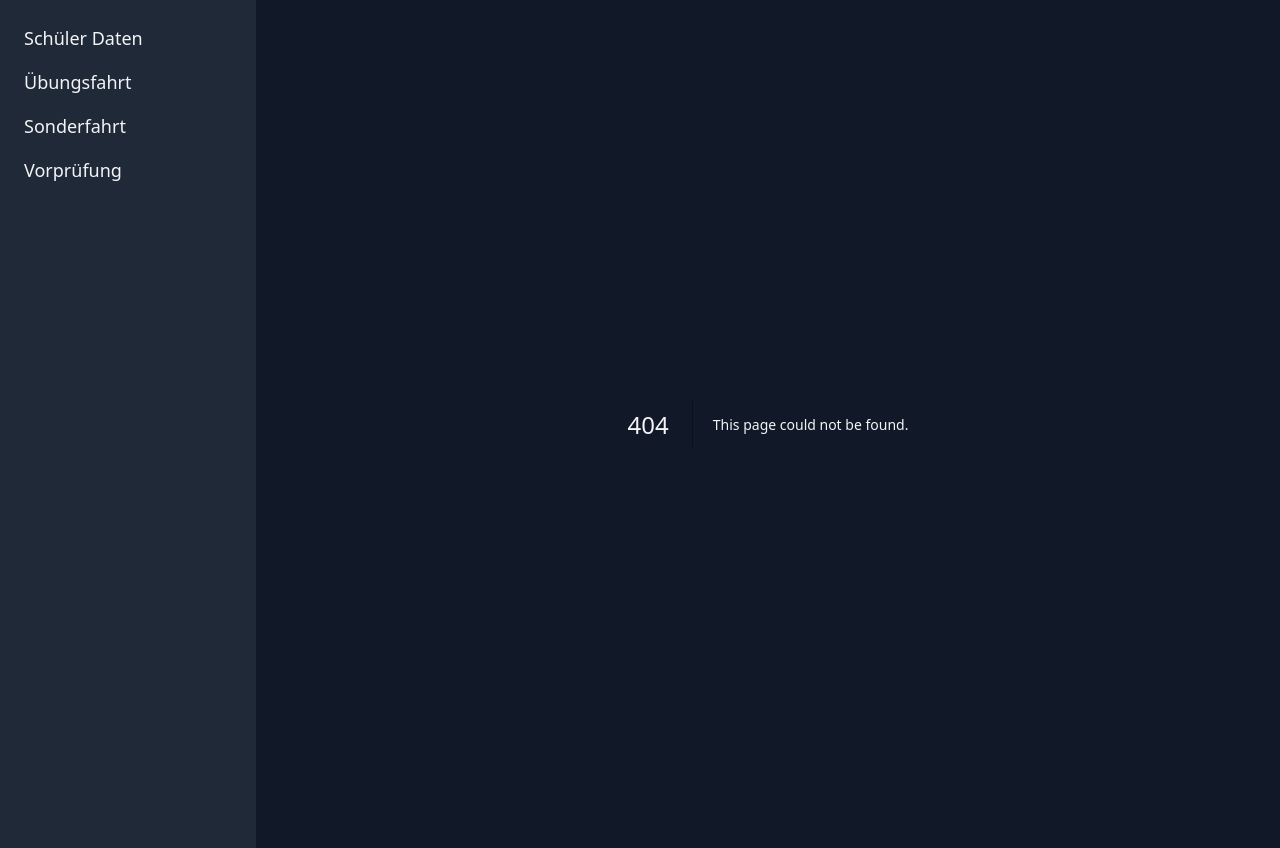
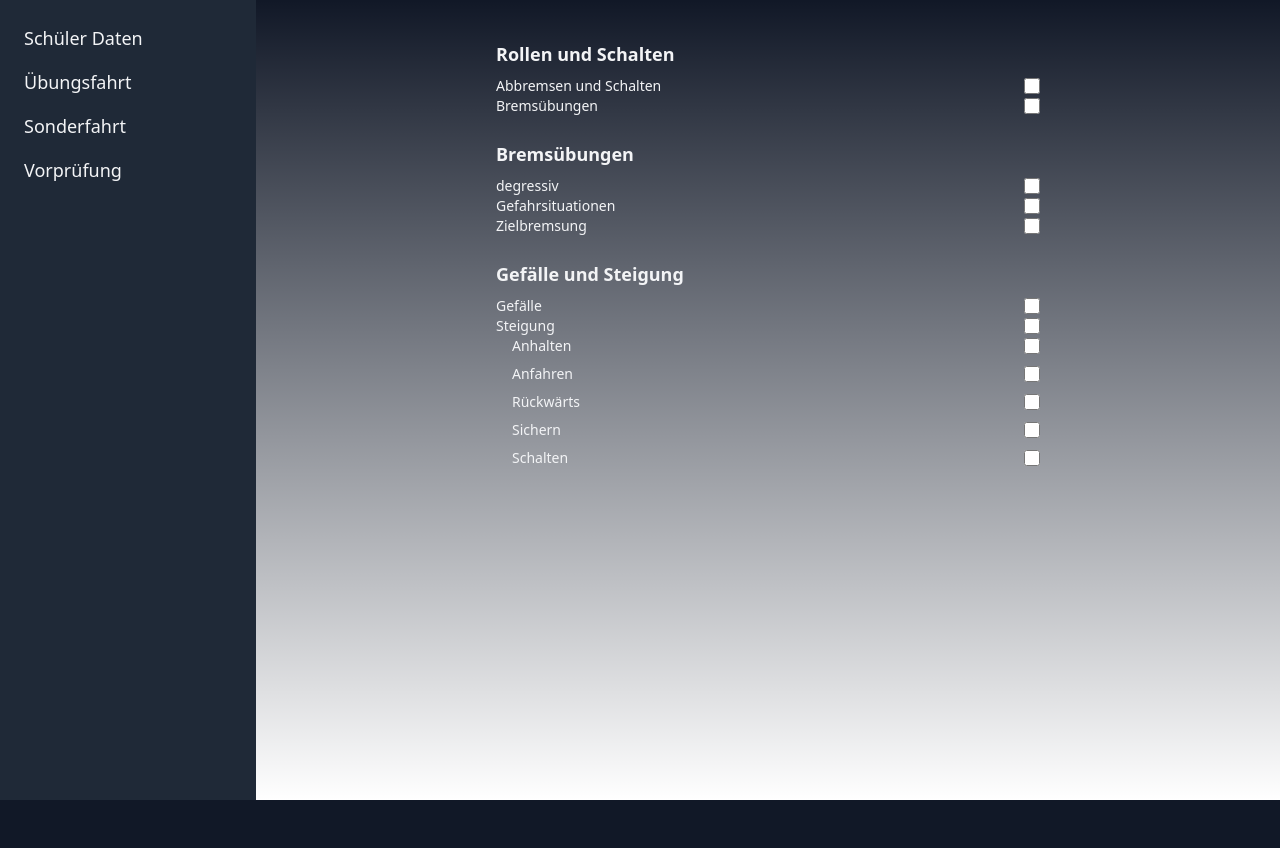
Before and after one commit to seen22/fahrlehre-nextapp, a Next.js app: page /uebungsfahrt in a window 1280 px wide. Before the commit this address had no page. After the commit the page ends 800 px from the top, so only its background shows below. Built offline with nearby package versions, Linux system fonts and the light colour scheme.

Commit message:
uebungsfahrt checkbox hinzugefuegt

```diff
--- /dev/null
+++ b/app/uebungsfahrt/page.tsx
@@ -0,0 +1,78 @@
+import React from 'react';
+
+const UsersPage = () => {
+  return (
+    <div className="max-w-xl mx-auto p-4">
+      <form className="space-y-6">
+        {/* Section 1 */}
+        <div>
+          <h3 className="font-bold text-lg mb-2">Rollen und Schalten</h3>
+          <div className="flex justify-between items-center">
+            <label className="text-sm font-medium">Abbremsen und Schalten</label>
+            <input type="checkbox" className="h-4 w-4" />
+          </div>
+          <div className="flex justify-between items-center">
+            <label className="text-sm font-medium">Bremsübungen</label>
+            <input type="checkbox" className="h-4 w-4" />
+          </div>
+        </div>
+
+        {/* Section 2 */}
+        <div>
+          <h3 className="font-bold text-lg mb-2">Bremsübungen</h3>
+          <div className="flex justify-between items-center">
+            <label className="text-sm font-medium">degressiv</label>
+            <input type="checkbox" className="h-4 w-4" />
+          </div>
+          <div className="flex justify-between items-center">
+            <label className="text-sm font-medium">Gefahrsituationen</label>
+            <input type="checkbox" className="h-4 w-4" />
+          </div>
+          <div className="flex justify-between items-center">
+            <label className="text-sm font-medium">Zielbremsung</label>
+            <input type="checkbox" className="h-4 w-4" />
+          </div>
+        </div>
+
+        {/* Section 3 */}
+        <div>
+          <h3 className="font-bold text-lg mb-2">Gefälle und Steigung</h3>
+          <div className="flex justify-between items-center">
+            <label className="text-sm font-medium">Gefälle</label>
+            <input type="checkbox" className="h-4 w-4" />
+          </div>
+          <div className="flex justify-between items-center">
+            <label className="text-sm font-medium">Steigung</label>
+            <input type="checkbox" className="h-4 w-4" />
+          </div>
+          <div className="ml-4 space-y-2">
+            <div className="flex justify-between items-center">
+              <label className="text-sm font-medium">Anhalten</label>
+              <input type="checkbox" className="h-4 w-4" />
+            </div>
+            <div className="flex justify-between items-center">
+              <label className="text-sm font-medium">Anfahren</label>
+              <input type="checkbox" className="h-4 w-4" />
+            </div>
+            <div className="flex justify-between items-center">
+              <label className="text-sm font-medium">Rückwärts</label>
+              <input type="checkbox" className="h-4 w-4" />
+            </div>
+            <div className="flex justify-between items-center">
+              <label className="text-sm font-medium">Sichern</label>
+              <input type="checkbox" className="h-4 w-4" />
+            </div>
+            <div className="flex justify-between items-center">
+              <label className="text-sm font-medium">Schalten</label>
+              <input type="checkbox" className="h-4 w-4" />
+            </div>
+          </div>
+        </div>
+
+
+      </form>
+    </div>
+  );
+};
+
+export default UsersPage;
```
